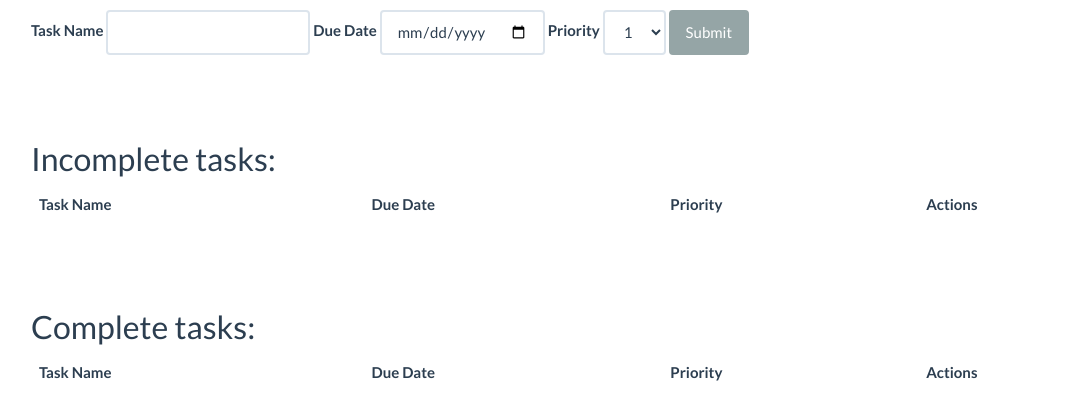
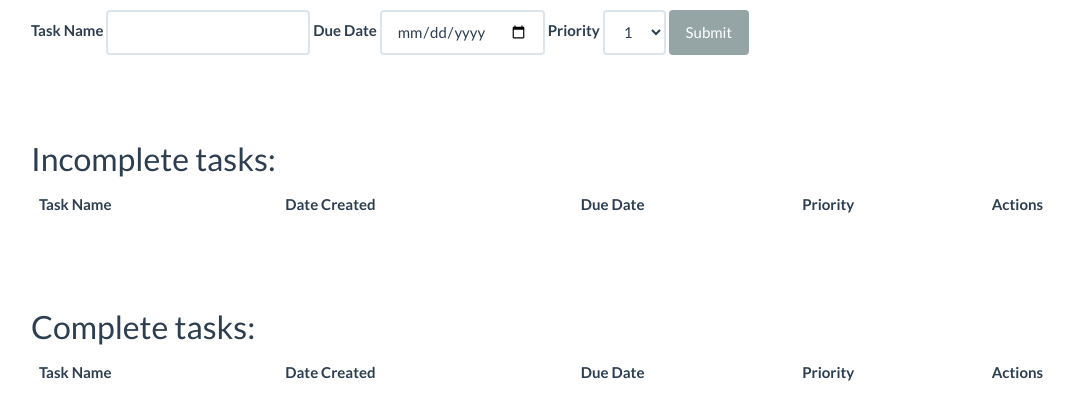
Before and after one commit to valenciarichards/flask-todo-app, a Flask app: page /add/ in a window 1280 px wide. Shown: the part 146-566 px from the top of the page, without its empty margins (39-1113 px from the left). Run offline with Flask 2, Linux system fonts and the light colour scheme; the visitor is signed in with stand-in values (Sample User, id 1); lists and menus that the app fills with data are empty; some libraries are stand-ins or nearby versions.

Commit message:
Capture created_date and sort by that by default

```diff
--- a/app.py
+++ b/app.py
@@ -4,6 +4,7 @@ from flask import Flask, redirect, url_for, render_template, request, session, f
 from forms import SignupUserForm, LoginUserForm, AddOrUpdateTaskForm
 from models import db, User, Task
 from functools import wraps
+from datetime import datetime
 
 # Flask
 app = Flask(__name__)
@@ -58,7 +59,7 @@ def login():
     if request.method == "POST":
         # Validate form data.
         if form.validate():
-            # TODO see if you can remove request.form
+            # TODO change to db.session
             user = User.query.filter_by(username=form.username.data).first()
             # If the user is in the database and the password is correct, log the user in and redirect to tasks page.
             if user is not None and user.password == form.password.data:
@@ -116,9 +117,9 @@ def tasks():
     # TODO redirect tasks/task_id to edit/task_id (look into optional routing?)
     form = AddOrUpdateTaskForm(request.form)
     incomplete_tasks = db.session.query(Task).filter_by(user_id=session["user_id"], is_complete=False)\
-        .order_by(Task.due_date.asc(), Task.priority.asc())
+        .order_by(Task.created_date)
     complete_tasks = db.session.query(Task).filter_by(user_id=session["user_id"], is_complete=True)\
-        .order_by(Task.due_date.asc(), Task.priority.asc())
+        .order_by(Task.created_date)
     return render_template("tasks.html", form=form, incomplete_tasks=incomplete_tasks, complete_tasks=complete_tasks)
 
 
@@ -136,6 +137,7 @@ def add_task():
                 due_date=form.due_date.data,
                 priority=form.priority.data,
                 is_complete=False,
+                created_date=datetime.now(),
                 user_id=session["user_id"]
             )
             # Add the Task to the database and redirect to the tasks page.
--- a/models.py
+++ b/models.py
@@ -41,13 +41,15 @@ class Task(db.Model):
     due_date = db.Column(db.Date, nullable=False)
     priority = db.Column(db.Integer, nullable=False)
     is_complete = db.Column(db.Boolean, nullable=False)
+    created_date = db.Column(db.Date, nullable=False)
     user_id = db.Column(db.Integer, db.ForeignKey("users.id"), nullable=False)
 
-    def __init__(self, name, due_date, priority, is_complete, user_id):
+    def __init__(self, name, due_date, priority, is_complete, created_date, user_id):
         self.name = name
         self.due_date = due_date
         self.priority = priority
         self.is_complete = is_complete
+        self.created_date = created_date
         self.user_id = user_id
 
     def __repr__(self):
--- a/templates/tasks.html
+++ b/templates/tasks.html
@@ -7,7 +7,7 @@
 <h1>My Tasks</h1>
 <<a href="{{ url_for('logout') }}">Logout</a>
 
-{# TODO fix this #}
+{# Add task #}
 
 <div class="add-task">
   <h3>Add a new task:</h3>
@@ -31,9 +31,10 @@
     </div>
   </form>
 </div>
-{# TODO fix above #}
 
 <br>
+
+{# Show incomplete tasks #}
 
 <div class="entries">
   <br>
@@ -44,6 +45,7 @@
       <thead>
         <tr>
           <th scope="col">Task Name</th>
+          <th scope="col">Date Created</th>
           <th scope="col">Due Date</th>
           <th scope="col">Priority</th>
           <th scope="col">Actions</th>
@@ -53,6 +55,7 @@
           {% for task in incomplete_tasks %}
             <tr>
               <td>{{ task.name }}</td>
+              <td>{{ task.created_date }}</td>
               <td>{{ task.due_date }}</td>
               <td>{{ task.priority }}</td>
               <td>
@@ -67,6 +70,9 @@
     </div>
 </div>
 <br>
+
+{# Show complete tasks #}
+
 <br>
 <div class="entries">
   <h2>Complete tasks:</h2>
@@ -75,6 +81,7 @@
       <thead>
         <tr>
           <th scope="col">Task Name</th>
+          <th scope="col">Date Created</th>
           <th scope="col">Due Date</th>
           <th scope="col">Priority</th>
           <th scope="col">Actions</th>
@@ -84,6 +91,7 @@
           {% for task in complete_tasks %}
             <tr>
               <td>{{ task.name }}</td>
+              <td>{{ task.created_date }}</td>
               <td>{{ task.due_date }}</td>
               <td>{{ task.priority }}</td>
               <td>
```
